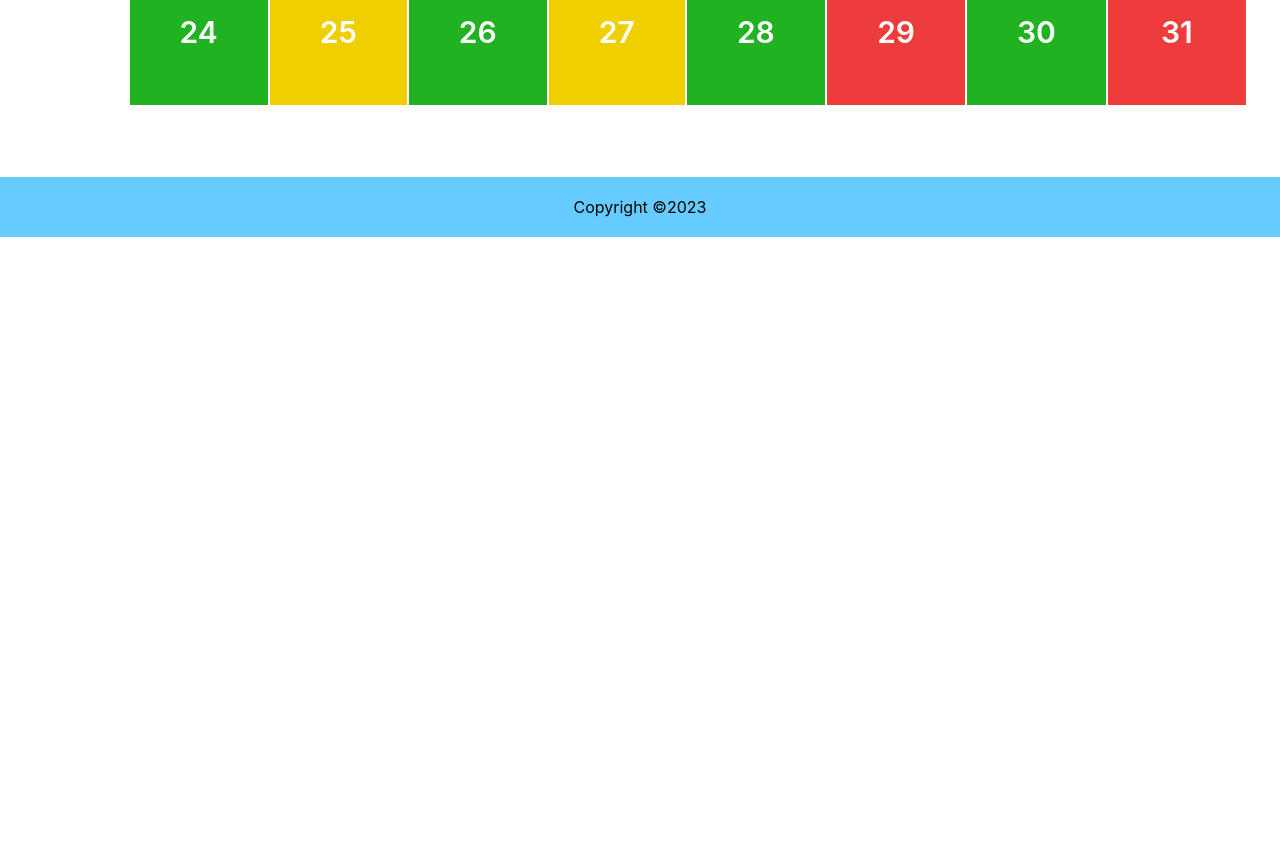
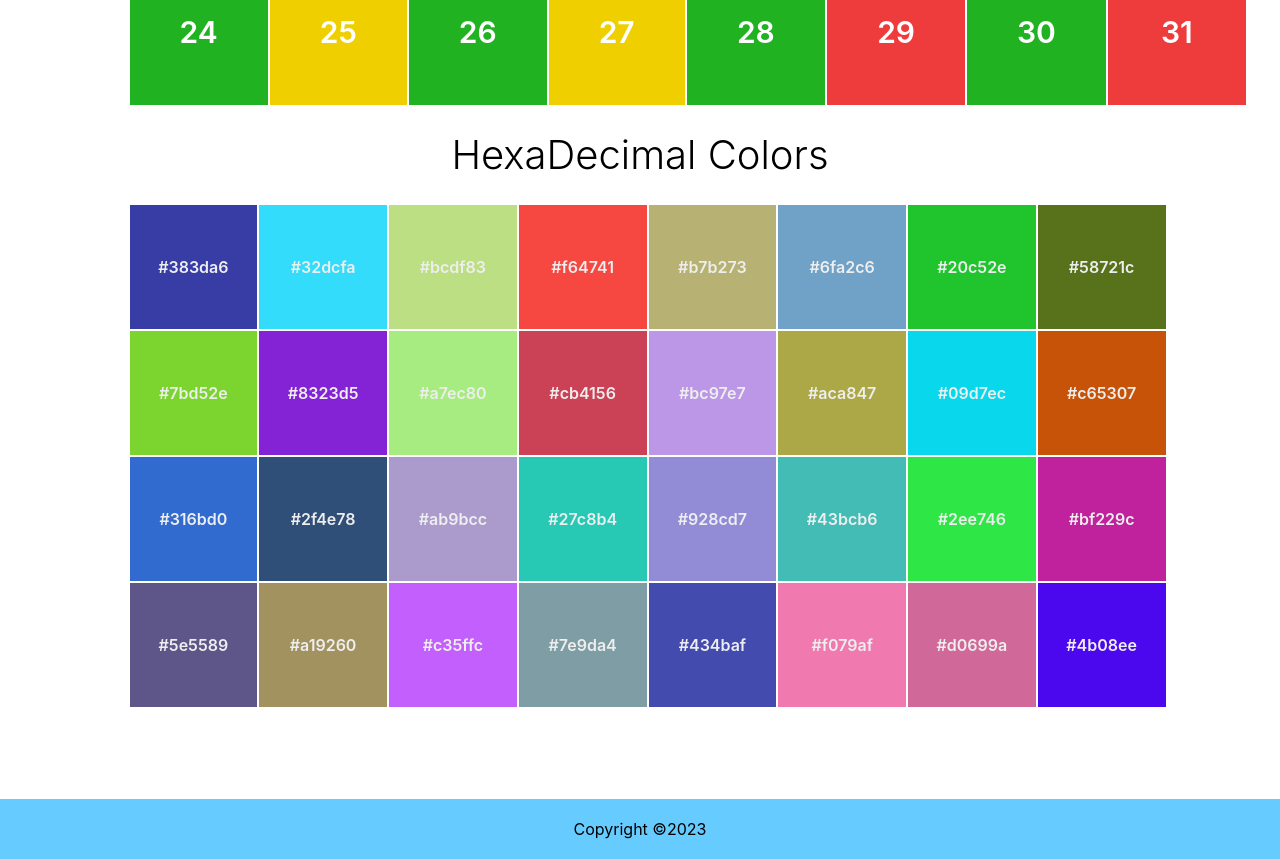
Before and after one commit to Mujeeb4582/30-days-react-learning, a React (Create React App) app: page / in a window 1280 px wide. Shown: the part 2960-3819 px from the top of the page. Before the commit the page ends 3197 px from the top, so only its background shows below. Built offline with nearby package versions, Linux system fonts and the light colour scheme.

Commit message:
Exercise Level-2 question-2 solution

```diff
--- a/src/components/mapping_day06/mapping.css
+++ b/src/components/mapping_day06/mapping.css
@@ -19,3 +19,11 @@
   font-size: 30px;
   font-weight: 600;
 }
+
+.hexaColor {
+  padding: 50px 10px;
+  text-align: center;
+  color: #eee;
+  font-size: 16px;
+  font-weight: 600;
+}
--- a/src/components/mapping_day06/mappingAndRenderingArray.jsx
+++ b/src/components/mapping_day06/mappingAndRenderingArray.jsx
@@ -3,6 +3,22 @@ import Skills from "./mapping_array_of_array";
 import Countries from "./mapping_array_of_object";
 import { randomNumberArray } from "../../utils/numberGenerator";
 import NumberArray from "./mapping_odd_even_prime_numbers";
+import HexaArray from "./mapping_of_hexadecimal_array";
+import { hexaColor } from "../../utils/hexColorGenerator";
+import { hexaDecimalColorArray } from "../../utils/hexa_decimal_color_array";
+
+const listStyles = {
+	display: "grid",
+	gridTemplateColumns: "repeat(8, 1fr)",
+	gap: "2px",
+	marginBottom: "20px",
+};
+
+const headingStyles = {
+	textAlign: "center",
+	fontSize: "40px",
+	paddingBottom: "20px",
+};
 
 const Mapping = () => {
 	// Simple number array
@@ -25,6 +41,8 @@ const Mapping = () => {
 	];
 	// randomNumber
 	const numbers = randomNumberArray();
+	const hexaDecimalColor = hexaDecimalColorArray();
+	console.log(hexaDecimalColor)
 
 	return (
 		<div className="container">
@@ -39,15 +57,13 @@ const Mapping = () => {
 				<h3>Countries List</h3>
 				<Countries countries={countries} />
 			</div>
-			<h3 style={{ textAlign: "center", fontSize: "40px", paddingBottom: "20px" }}>Number Generator</h3>
-			<ul
-				style={{
-					display: "grid",
-					gridTemplateColumns: "repeat(8, 1fr)",
-					gap: "2px",
-				}}
-			>
+			<h3 style={headingStyles}>Number Generator</h3>
+			<ul style={listStyles}>
 				<NumberArray numberArray={numbers} />
+			</ul>
+			<h3 style={headingStyles}>HexaDecimal Colors</h3>
+			<ul style={listStyles}>
+				<HexaArray hexaDecimalColor={hexaDecimalColor} />
 			</ul>
 		</div>
 	);
--- a/src/components/mapping_day06/mapping_of_hexadecimal_array.jsx
+++ b/src/components/mapping_day06/mapping_of_hexadecimal_array.jsx
@@ -1,9 +1,10 @@
-const HexaArray = () => {
-  return(
-    <div>
-      <h3>HexaArray</h3>
-    </div>
-  )
-}
+const HexaArray = ({ hexaDecimalColor }) => {
+	const hexaDecimal = hexaDecimalColor.map((hexa) => (
+		<li className="hexaColor" style={{ backgroundColor: hexa }} key={hexa}>
+			{hexa}
+		</li>
+	));
+	return hexaDecimal;
+};
 
 export default HexaArray;
--- /dev/null
+++ b/src/utils/hexa_decimal_color_array.js
@@ -0,0 +1,9 @@
+import { hexaColor } from "./hexColorGenerator";
+
+export const hexaDecimalColorArray = () => {
+  const arr = [];
+  for (let i = 0; i < 32; i++) {
+    arr.push(hexaColor());
+  }
+  return arr;
+}
```
